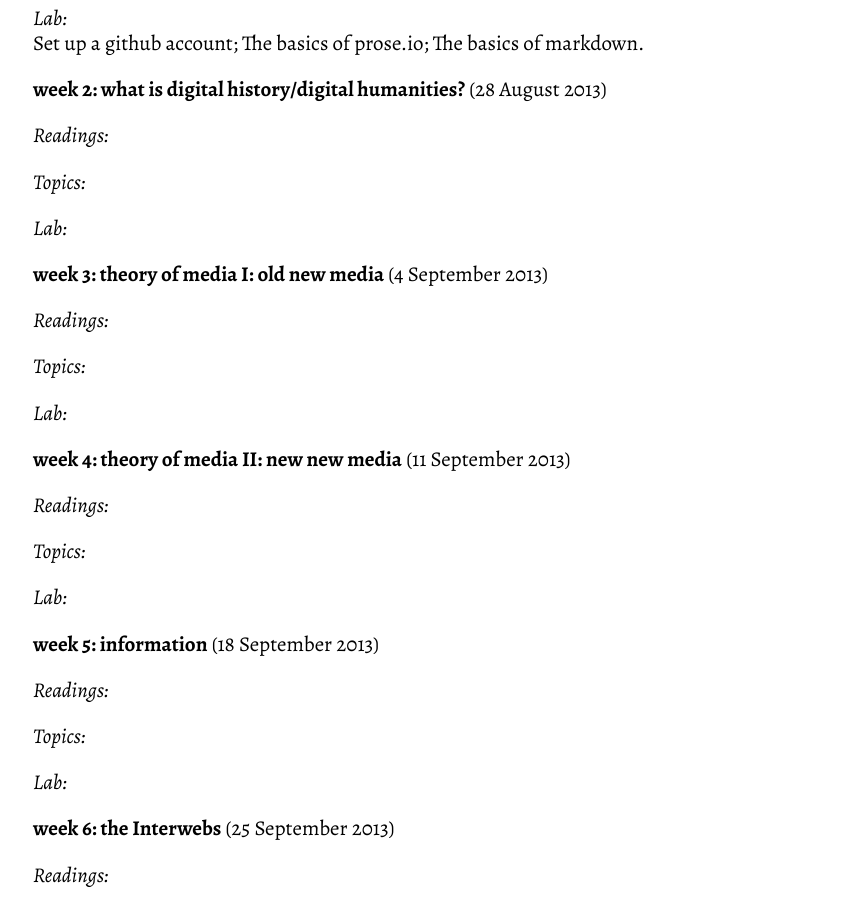
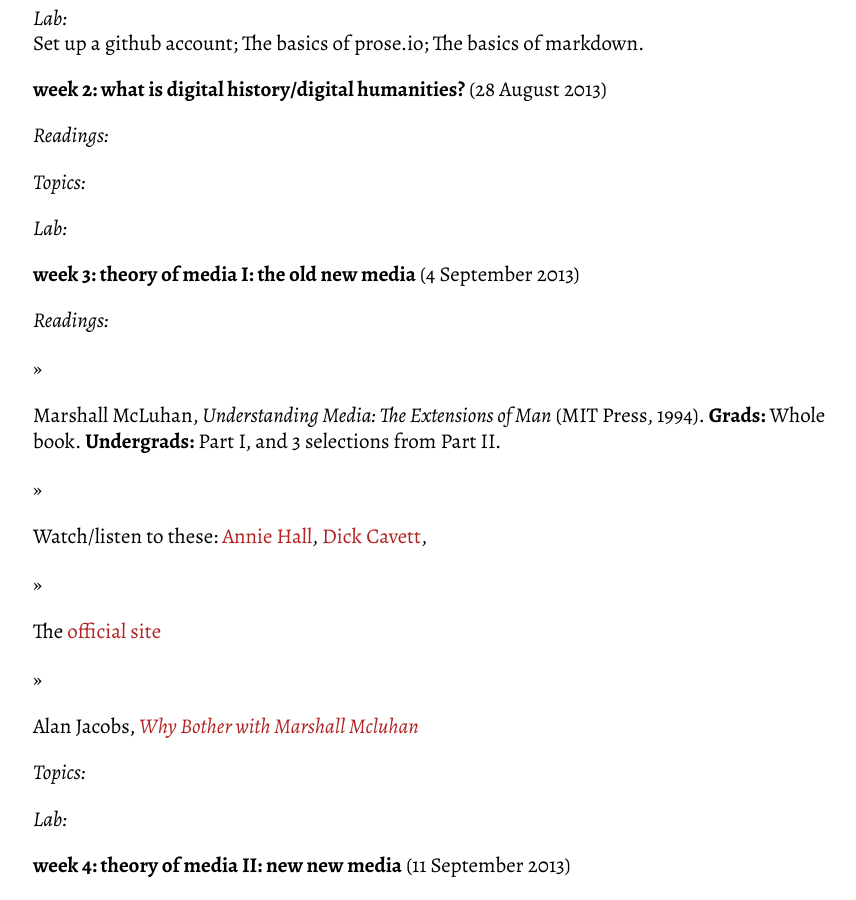
Before and after one commit to chadblack/history580, a Jekyll site: the page built from info/syllabus.md, in a window 1280 px wide and 900 px high, scrolled down 3484 px. Shown: the whole window, without its empty margins (207-1063 px from the left). Built offline with Jekyll 4.4.1, drawn with Linux system fonts in a browser that asks for light colours; some web fonts are replaced; Markdown is read by kramdown in place of the engine named in the settings.

Commit message:
building syllabus + added Edison interview pdf

```diff
--- a/info/syllabus.md
+++ b/info/syllabus.md
@@ -101,9 +101,17 @@ Set up a github account; The basics of prose.io; The basics of markdown.
 
 *Lab:*
 
-**week 3: theory of media I: old new media** (4 September 2013)
+**week 3: theory of media I: the old new media** (4 September 2013)
 
 *Readings:*
+
+*  Marshall McLuhan, *Understanding Media: The Extensions of Man* (MIT Press, 1994). **Grads:** Whole book. **Undergrads:** Part I, and 3 selections from Part II.
+
+*  Watch/listen to these:  [Annie Hall](http://www.youtube.com/watch?v=OpIYz8tfGjY), [Dick Cavett](http://www.youtube.com/watch?v=LcqB2TESg8g&list=TL_6ZyruMx-1o),
+
+* The [official site](http://www.marshallmcluhan.com/)
+
+*  Alan Jacobs, [*Why Bother with Marshall Mcluhan*](http://www.thenewatlantis.com/publications/why-bother-with-marshall-mcluhan)
 
 *Topics:*
 
```
Also changed, not shown: 1 other file.
